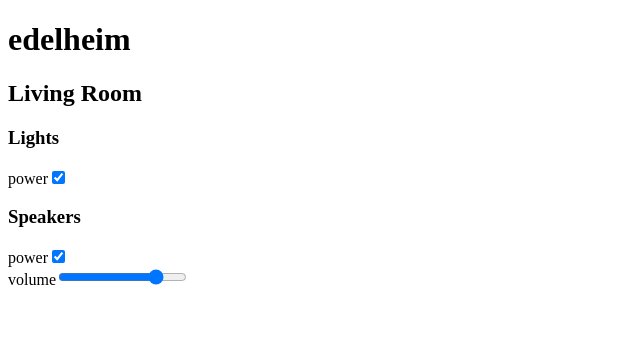
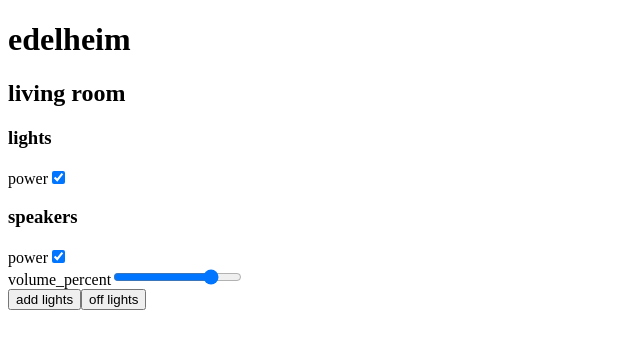
Before and after one commit to ethulhu/catbus-web-ui, a plain HTML site: page no-mqtt.html in a window 1280 px wide. Both pictures are taken after a click on the button "add lights". Shown: the whole page, without its empty margins (0-640 px from the left). Drawn offline with Linux system fonts and the light colour scheme.

Commit message:
tidying up no-mqtt, ready to plug into the mqtt version

```diff
--- a/no-mqtt.html
+++ b/no-mqtt.html
@@ -31,83 +31,23 @@
                 Array.prototype.last = function() {
                         return this[ this.length - 1 ];
                 }
+                Array.prototype.unique = function() {
+			return this.filter( ( x, i ) => this.indexOf( x ) === i );
+                }
 		Map.prototype.sortedKeys = function() {
 			const keys = Array.from( this.keys() );
 			keys.sort();
 			return keys;
 		}
-                Map.prototype.setNested = function( keys, value ) {
-                        let m = this;
-                        for ( let key of keys.slice( 0, -1 ) ) {
-                                if ( ! m.has( key ) ) {
-                                        m.set( key, new Map() );
-                                }
-
-                                m = m.get( key );
-                                if ( ! m instanceof Map ) {
-                                        throw `${key} exists and is not a map`;
-                                }
-                        }
-
-                        m.set( keys.last(), value );
-                }
-                Map.prototype.getNested = function( keys ) {
-                        let m = this;
-                        for ( let key of keys.slice( 0, -1 ) ) {
-				m = m.get( key );
-                                if ( ! m instanceof Map ) {
-                                        throw `${key} exists and is not a map`;
-                                }
-                        }
-
-                        return m.get( keys.last() );
-                }
-                Map.prototype.hasNested = function( keys ) {
-                        let m = this;
-                        for ( let key of keys.slice( 0, -1 ) ) {
-				if ( ! m.has( key ) ) {
-					return false;
-				}
-
-				m = m.get( key );
-                                if ( ! m instanceof Map ) {
-                                        throw `${key} exists and is not a map`;
-                                }
-                        }
-
-                        return m.has( keys.last() );
-                }
 
                 function render( m ) {
-			const main = _main(
-				m.sortedKeys().map( room => _section(
-					{ id: `home/${room}` },
-					_h2( room.replace( '-', ' ' ).toTitleCase() ),
-					m.get( room ).sortedKeys().map( device => _section(
-						{ id: `home/${room}/${device}` },
-						_h3( device.replace( '-', ' ' ).toTitleCase() ),
-						m.getNested( [ room, device ] ).sortedKeys().map(
-							control => controlForType(
-								`home/${room}/${device}/${control}`,
-								control.split( '_' )[ 0 ].replace( '-', ' ' ),
-								m.getNested( [ room, device, control ] ),
-							),
-						),
-					) ),
-				) ),
-			);
+			const nameForID = id => id.split( '/' ).last().replace( '-', ' ' );
 
-			document.querySelector( 'main' ).replaceWith( main );
-                }
+			const rooms    = ( m, home  )  => m.sortedKeys().filter( k => k.startsWith( home   ) ).map( k => k.split( '/' )[ 1 ] ).unique();
+	 		const devices  = ( m, room )   => m.sortedKeys().filter( k => k.startsWith( room   ) ).map( k => k.split( '/' )[ 2 ] ).unique();
+			const controls = ( m, device ) => m.sortedKeys().filter( k => k.startsWith( device ) ).map( k => k.split( '/' )[ 3 ] ).unique();
 
-		const controlForType = ( id, name, value ) =>
-			id.endsWith( 'power' )    ? power( id, value )         :
-			id.endsWith( '_percent' ) ? percent( id, name, value ) :
-			id.endsWith( '_degrees' ) ? degrees( id, name, value ) :
-			id.endsWith( '_kelvin' )  ? degrees( id, name, value ) :
-			id.endsWith( '_kelvin' )  ? degrees( id, name, value ) :
-			                            text( id, name, value )    ;
-		const power = ( id, value ) => _div(
+			const _power = id => _div(
 				_label(
 					{ for: id },
 					'power',
@@ -115,38 +55,61 @@
 				_input(
 					{ id: id },
 					{ type: 'checkbox' },
-				{ checked: value === 'on' ? true : null },
+					{ checked: m.get( id ) === 'on' ? true : null },
 					{ change: e => sendMessage( e.target.id, e.target.checked ? 'on' : 'off' ) },
 				),
 			);
-		const range = ( id, name, min, max, value ) => _div(
+			const _range = ( id, min, max ) => _div(
 				_label(
 					{ for: id },
-				name,
+					nameForID( id ),
 				),
 				_input(
 					{ id: id },
 					{ type: 'range' },
 					{ min: min },
 					{ max: max },
-				{ value: value },
+					{ value: m.get( id ) },
 					{ change: e => sendMessage( e.target.id, e.target.value ) },
 				),
 			);
-		const percent = ( id, name, value ) => range( id, name, 0,    100,  value );
-		const degrees = ( id, name, value ) => range( id, name, 0,    359,  value );
-		const kelvin  = ( id, name, value ) => range( id, name, 2500, 9000, value );
-
-		const text = ( id, name ) => _div(
+			const _percent = id => _range( id, 0,    100  );
+			const _degrees = id => _range( id, 0,    359  );
+			const _kelvin  = id => _range( id, 2500, 9000 );
+			const _text = id => _div(
 				_label(
 					{ for: id },
-				name,
+					nameForID( id ),
 				),
 				_input(
 					{ id: id },
 					{ type: 'text' },
+					{ value: m.get( id ) },
 				),
 			);
+			const _control = id =>
+				id.endsWith( '_degrees' ) ? _degrees( id ) :
+				id.endsWith( '_kelvin' )  ? _kelvin( id )  :
+				id.endsWith( '_percent' ) ? _percent( id ) :
+				id.endsWith( 'power' )    ? _power( id )   :
+							    text( id )     ;
+
+			const _device = id => _section(
+				{ id: id },
+				_h3( nameForID( id ) ),
+				controls( m, id ).map( control => _control( `${id}/${control}` ) ),
+			);
+			const _room = id => _section(
+				{ id: id },
+				_h2( nameForID( id ) ),
+				devices( m, id ).map( device => _device( `${id}/${device}` ) ),
+			);
+			const main = _main(
+				rooms( m, 'home' ).map( room => _room( `home/${room}` ) ),
+			);
+
+			document.querySelector( 'main' ).replaceWith( main );
+                }
 
                 function sendMessage( path, data ) {
 			console.log( `sent a message: ${path}: ${data}` );
@@ -156,26 +119,38 @@
 
                 const m = new Map();
 
-		m.setNested( [ 'living-room', 'speakers', 'power' ],         'on' );
-                m.setNested( [ 'living-room', 'speakers', 'volume_percent' ], 80 );
+		m.set( 'home/living-room/speakers/power',          'on' );
+		m.set( 'home/living-room/speakers/volume_percent', '80' );
 
-		function setValue( keys, value ) {
-			const rerender = ! m.hasNested( keys );
-			m.setNested( keys, value );
+		function setValue( key, value ) {
+			if ( m.has( key ) ) {
+				const control = document.getElementById( key );
+				if ( key.endsWith( '/power' ) ) {
+					control.checked = value === 'on' ? 'true' : null;
+				} else {
+					control.value = value;
+				}
+			} else {
+				const rerender = ! m.has( key );
+				m.set( key, value );
 				if ( rerender ) {
 					render( m );
+				}
 			}
 		}
 
 		render( m );
 
-		document.querySelector( 'main' ).appendChild(
+		document.querySelector( 'body' ).appendChild(
 			_button(
 				'add lights',
-				{ click: e => {
-					m.setNested( [ 'living-room', 'lights', 'power' ], 'on' );
-					render( m );
-				} },
+				{ click: e => setValue( 'home/living-room/lights/power', 'on' ) },
+			)
+		);
+		document.querySelector( 'body' ).appendChild(
+			_button(
+				'off lights',
+				{ click: e => setValue( 'home/living-room/lights/power', 'off' ) },
 			)
 		);
 	</script>
```
Lines whose indentation alone changed are shown as unchanged.
